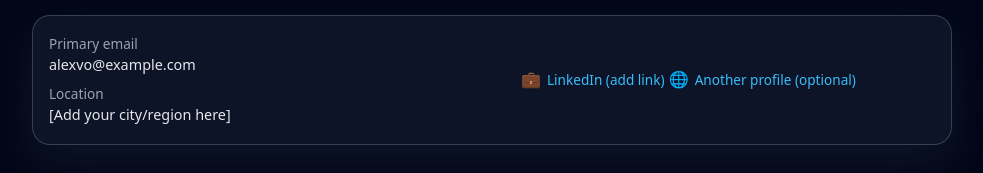
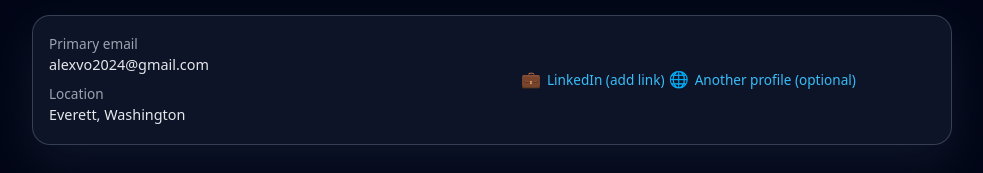
Before and after one commit to alexvo2024/alexvo.github.io, a plain HTML site: page index.html in a window 1280 px wide. Shown: the part 1269-1442 px from the top of the page, without its empty margins (148-1131 px from the left). Drawn offline with Linux system fonts and the light colour scheme.

Commit message:
Update index.html

```diff
--- a/index.html
+++ b/index.html
@@ -666,12 +666,12 @@
             <div>
                 <div class="contact-label">Primary email</div>
                 <div class="contact-value">
-                    <a href="mailto:alexvo@example.com">alexvo@example.com</a>
+                    <a href="mailto:alexvo2024@gmail.com">alexvo2024@gmail.com</a>
                 </div>
 
                 <div style="margin-top: 10px;">
                     <div class="contact-label">Location</div>
-                    <div class="contact-value">[Add your city/region here]</div>
+                    <div class="contact-value">Everett, Washington</div>
                 </div>
             </div>
 
```
